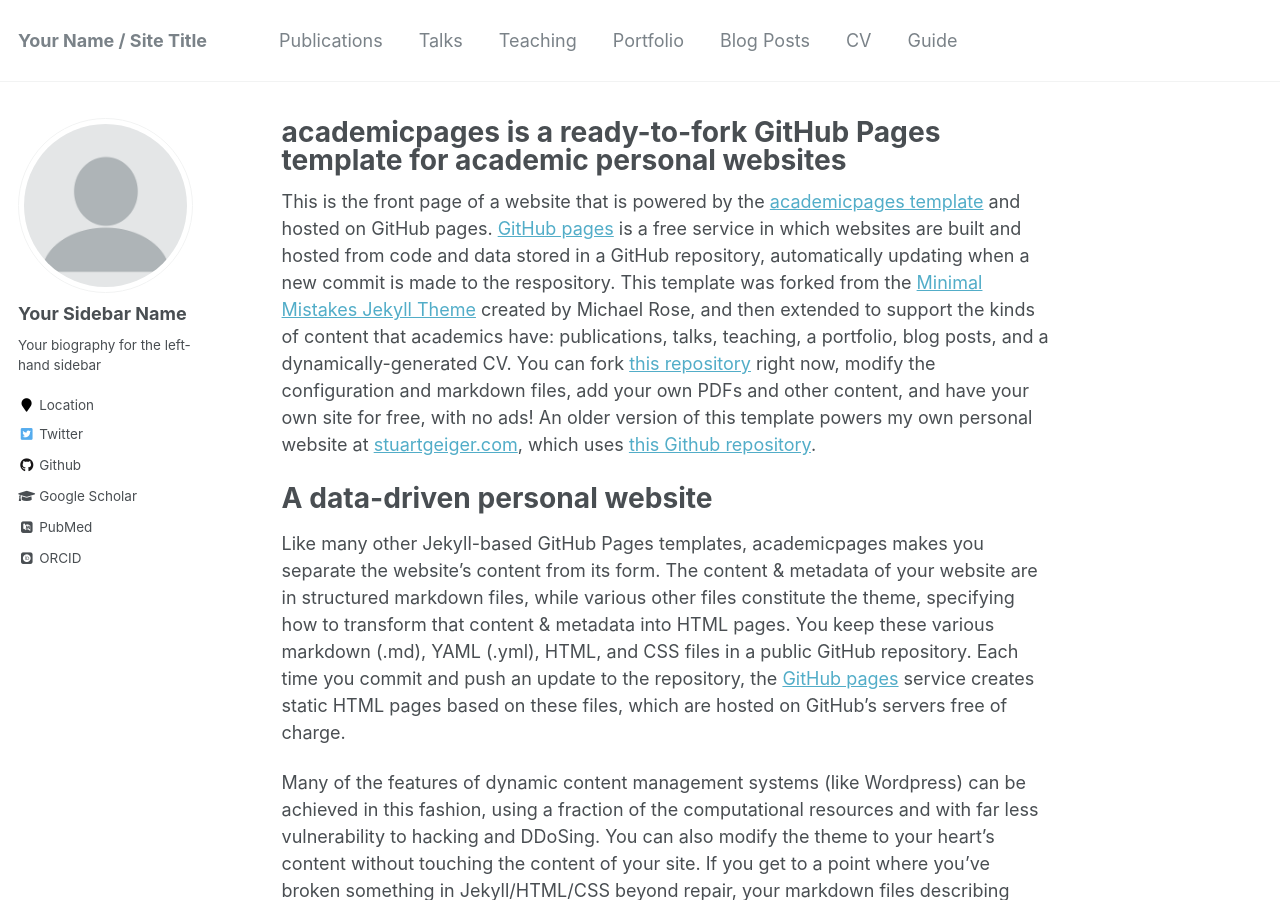
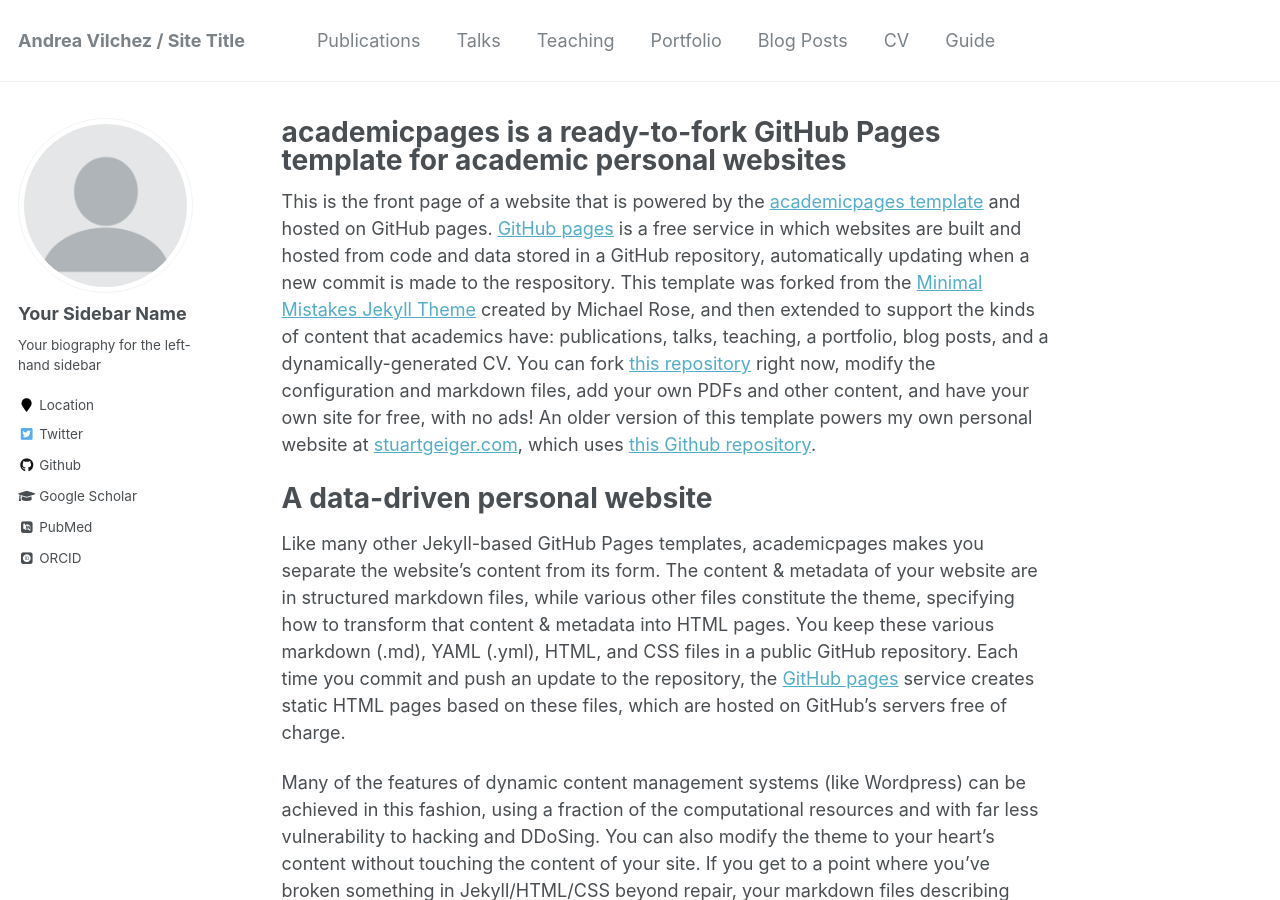
Before and after one commit to andrea-vilchez/andrea-vilchez.github.io, a Jekyll site: the page built from _pages/about.md, in a window 1280 px wide and 900 px high. Built offline with Jekyll 4.4.1, drawn with Linux system fonts in a browser that asks for light colours; some web fonts are replaced.

Commit message:
Initial commit

```diff
--- a/_config.yml
+++ b/_config.yml
@@ -7,7 +7,7 @@
 
 # Site Settings
 locale                   : "en-US"
-title                    : "Your Name / Site Title"
+title                    : "Andrea Vilchez / Site Title"
 title_separator          : "-"
 name                     : &name "Your Name"
 description              : &description "personal description"
```
